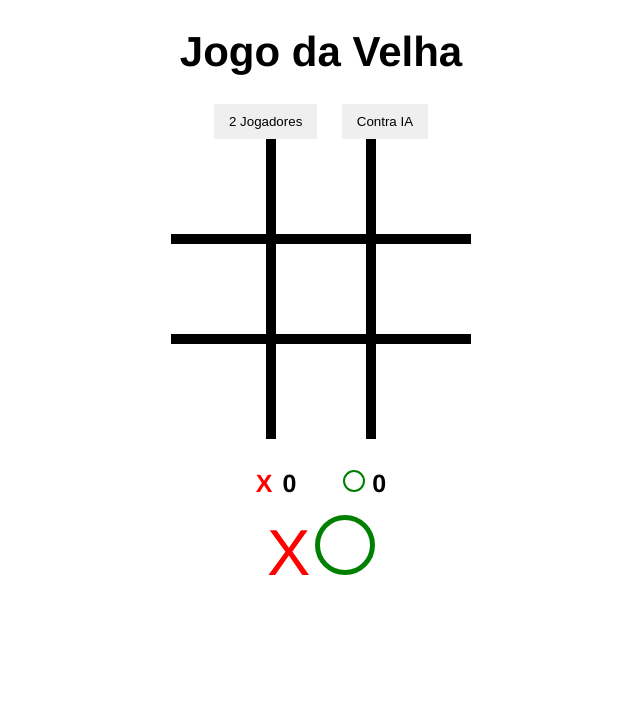
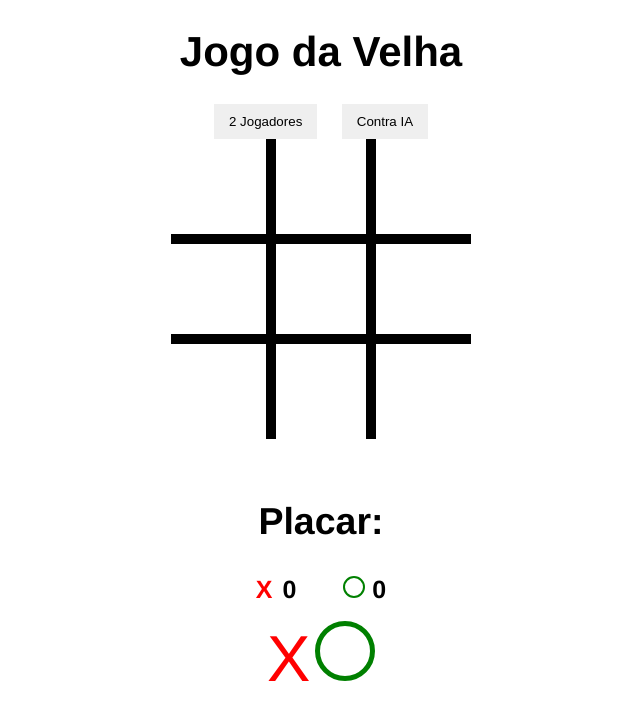
Before and after one commit to gabriel-engelles/jogo_da_velha, a plain HTML site: page index.html in a window 1280 px wide. Shown: the whole page, without its empty margins (319-959 px from the left). Drawn offline with Linux system fonts and the light colour scheme.

Commit message:
Adicionado h2 para o Placar

```diff
--- a/index.html
+++ b/index.html
@@ -26,6 +26,7 @@
         <div class="box" id="block-9"></div>
 
         <div id="scoreboard-container">
+            <h2>Placar:</h2>
             <span class="score-box">
                 <span id="x-scoreboard">X</span>
                 <span id="scoreboard-1">0</span>
```
